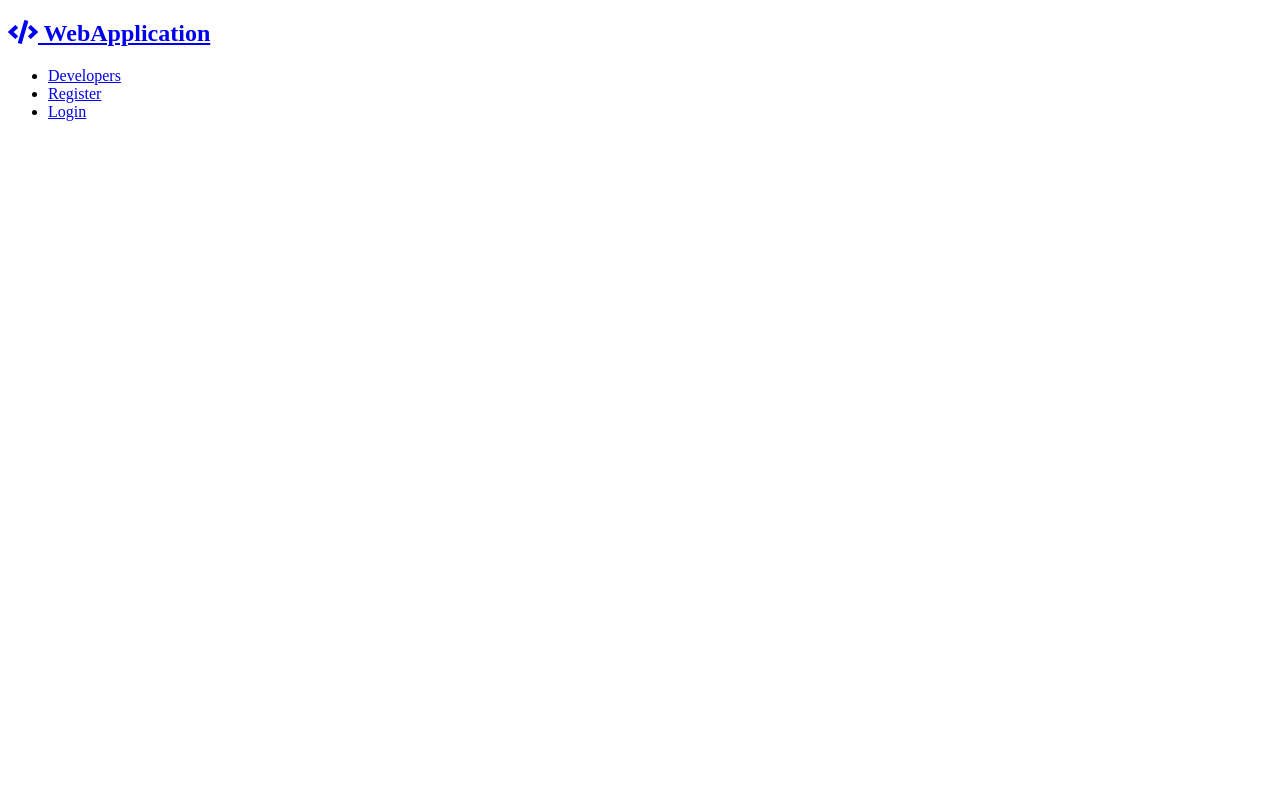
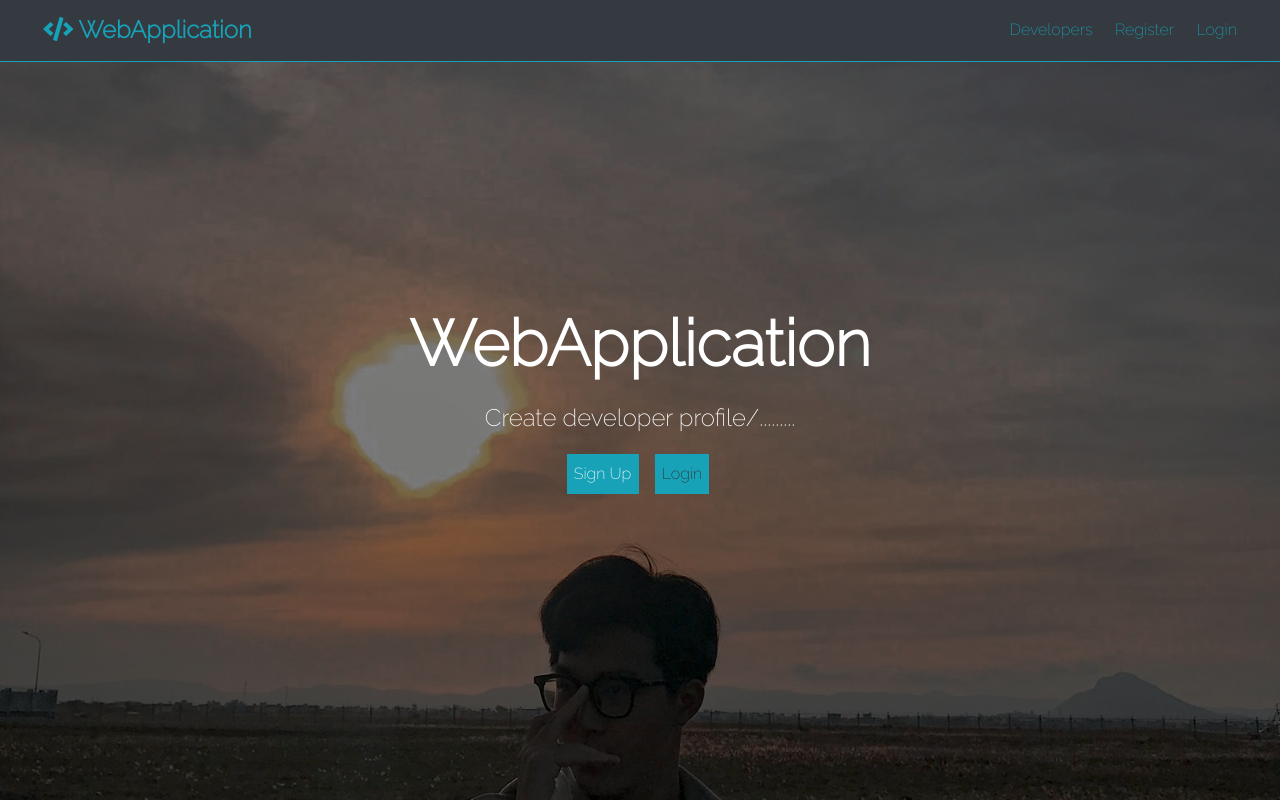
Before and after one commit to duyphuong0211/demo.github.io, a plain HTML site: page dist/index.html in a window 1280 px wide. Drawn offline with Linux system fonts and the light colour scheme.

Commit message:
landing page

```diff
--- a/dist/index.html
+++ b/dist/index.html
@@ -5,7 +5,11 @@
   <meta http-equiv="X-UA-Compatible" content="IE=edge">
   <meta name="viewport" content="width=device-width, initial-scale=1.0">
   <link rel="stylesheet" href="https://use.fontawesome.com/releases/v5.15.4/css/all.css" integrity="sha384-DyZ88mC6Up2uqS4h/KRgHuoeGwBcD4Ng9SiP4dIRy0EXTlnuz47vAwmeGwVChigm" crossorigin="anonymous">
-  <linl rel="stylesheet" href="css/style.min.css" />
+  <link rel="preconnect" href="https://fonts.googleapis.com">
+  <link rel="preconnect" href="https://fonts.gstatic.com" crossorigin>
+  <link href="https://fonts.googleapis.com/css2?family=Raleway:wght@200&display=swap" rel="stylesheet">
+
+  <link rel="stylesheet" href="css/style.min.css" />
   <title>Hello application</title>
 </head>
 <body>
@@ -19,5 +23,17 @@
      <li><a href="login.html">Login</a></li>
    </ul>
 </nav>
+<section class="landing">
+  <div class="dark-overlay">
+    <div class="landing-inner">
+      <h1 class="x-large">WebApplication</h1>
+      <p class="lead">Create developer profile/.........</p>
+      <div class="buttons">
+        <a href="register.html" class="btn btn-primary">Sign Up</a>
+        <a href="Login.html" class="btn btn">Login</a>
+      </div>
+    </div>
+  </div>
+</section>
 </body>
 </html>
--- /dev/null
+++ b/scss/_config.scss
@@ -0,0 +1,21 @@
+$primary-color: #17a2b8;
+$dark-color: #343a40;
+$light-color: #17a2b8;
+$danger-color: #dc3545;
+$success-color: #28a745;
+$max-width: 1100px;
+
+// Set text color based on background
+@function set-text-color($color) {
+  @if (lightness($color) > 50) {
+    @return #333;
+  } @else {
+    @return #fff;
+  }
+}
+
+// Set background & text color
+@mixin set-background($color) {
+  background-color: $color;
+  color: set-text-color($color);
+}
--- /dev/null
+++ b/scss/_utilities.scss
@@ -0,0 +1,84 @@
+// Text Styles
+.x-large {
+  font-size: 4rem;
+  line-height: 1.2;
+  margin-bottom: 1rem;
+}
+
+.lead {
+  font-size: 1.5rem;
+  margin-bottom: 1rem;
+}
+
+// Backgrounds
+.bg {
+  &-primary {
+    @include set-background($primary-color);
+  }
+  &-light {
+    @include set-background($light-color);
+    border: #ccc 1px solid;
+  }
+  &-dark {
+    @include set-background($dark-color);
+  }
+  &-success {
+    @include set-background($success-color);
+  }
+  &-danger {
+    @include set-background($danger-color);
+  }
+  &-white {
+    @include set-background(#fff);
+  }
+}
+
+//Buttons
+.btn {
+  display: inline-block;
+  background: $light-color;
+  color: #333;
+  padding: none;
+  cursor: pointer;
+  font-size: 1rem;
+  margin-right: 0.5rem;
+  outline: none;
+  transition: all 0.2s ease-in;
+
+  &.btn-primary {
+    @include set-background($primary-color);
+    &:hover {
+      background: lighten($primary-color, 5%);
+    }
+  }
+  &.btn-dark {
+    @include set-background($dark-color);
+    &:hover {
+      background: lighten($dark-color, 5%);
+    }
+  }
+  &.btn-success {
+    @include set-background($success-color);
+    &:hover {
+      background: lighten($success-color, 5%);
+    }
+  }
+  &.btn-danger {
+    @include set-background($danger-color);
+    &:hover {
+      background: lighten($danger-color, 5%);
+    }
+  }
+  &:hover {
+    background: light($danger-color, 20%);
+    color: #fff;
+  }
+}
+
+.dark-overlay {
+  height: 100%;
+  width: 100%;
+  position: absolute;
+  top: 0;
+  background-color: rgba(0, 0, 0, 0.5);
+}
--- a/scss/style.scss
+++ b/scss/style.scss
@@ -1,5 +1,75 @@
-$primary-color: red;
+@import 'config';
+@import 'utilities';
 
-body {
-  background: $primary-color;
+* {
+  box-sizing: border-box;
+  margin: 0;
+  padding: 0;
+
+  body {
+    font-family: 'Raleway', sans-serif;
+    font-size: 1rem;
+    line-height: 1.6;
+    background-color: #fff;
+    color: #333;
+  }
+
+  a {
+    text-decoration: none;
+    color: $primary-color;
+  }
+
+  ul {
+    list-style: none;
+  }
+
+  img {
+    width: 100%;
+  }
+
+  //Navabar
+  .navbar {
+    display: flex;
+    align-items: center;
+    justify-content: space-between;
+    padding: 0.7rem 2rem;
+    position: fixed;
+    z-index: 1;
+    width: 100%;
+    top: 0;
+    border-bottom: solid 1px $primary-color;
+  }
+
+  ul {
+    display: flex;
+  }
+  a {
+    //color: #fff;
+    padding: 0.45rem;
+    margin: 0 0.25rem;
+
+    &:hover {
+      color: $primary-color;
+    }
+  }
 }
+
+//Langing
+.landing {
+  position: relative;
+  background: url('../img/189295968_1053180038423865_4692665317063075949_n.jpg')
+    no-repeat center center/cover;
+  height: 100vh;
+
+  &-inner {
+    color: #fff;
+    height: 100%;
+    display: flex;
+    flex-direction: column;
+    width: 80%;
+    margin: auto;
+    align-items: center;
+    justify-content: center;
+    text-align: center;
+  }
+}
```
Also changed, not shown: dist/css/style.min.css, dist/img/189295968_1053180038423865_4692665317063075949_n.jpg (added).
